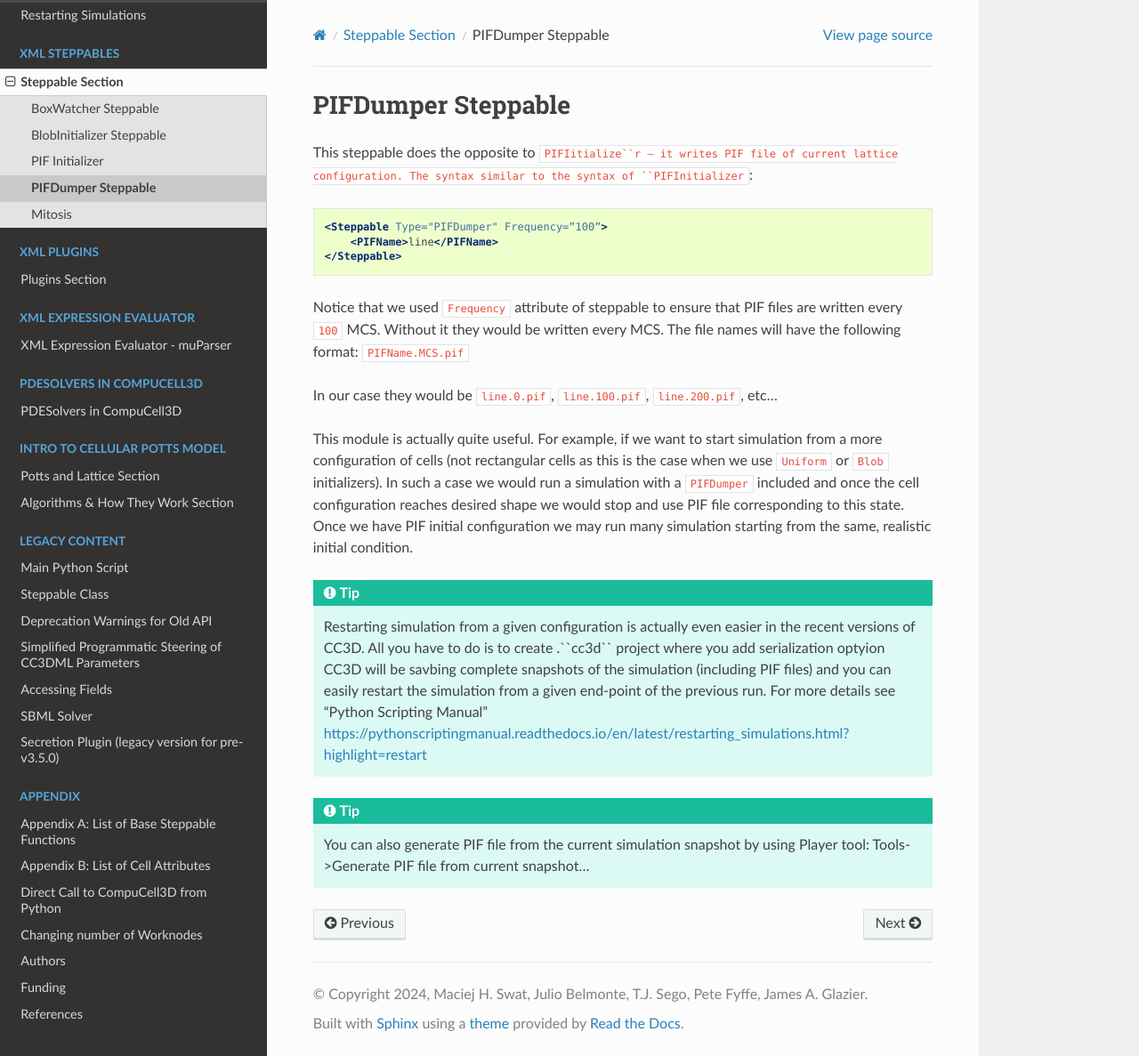
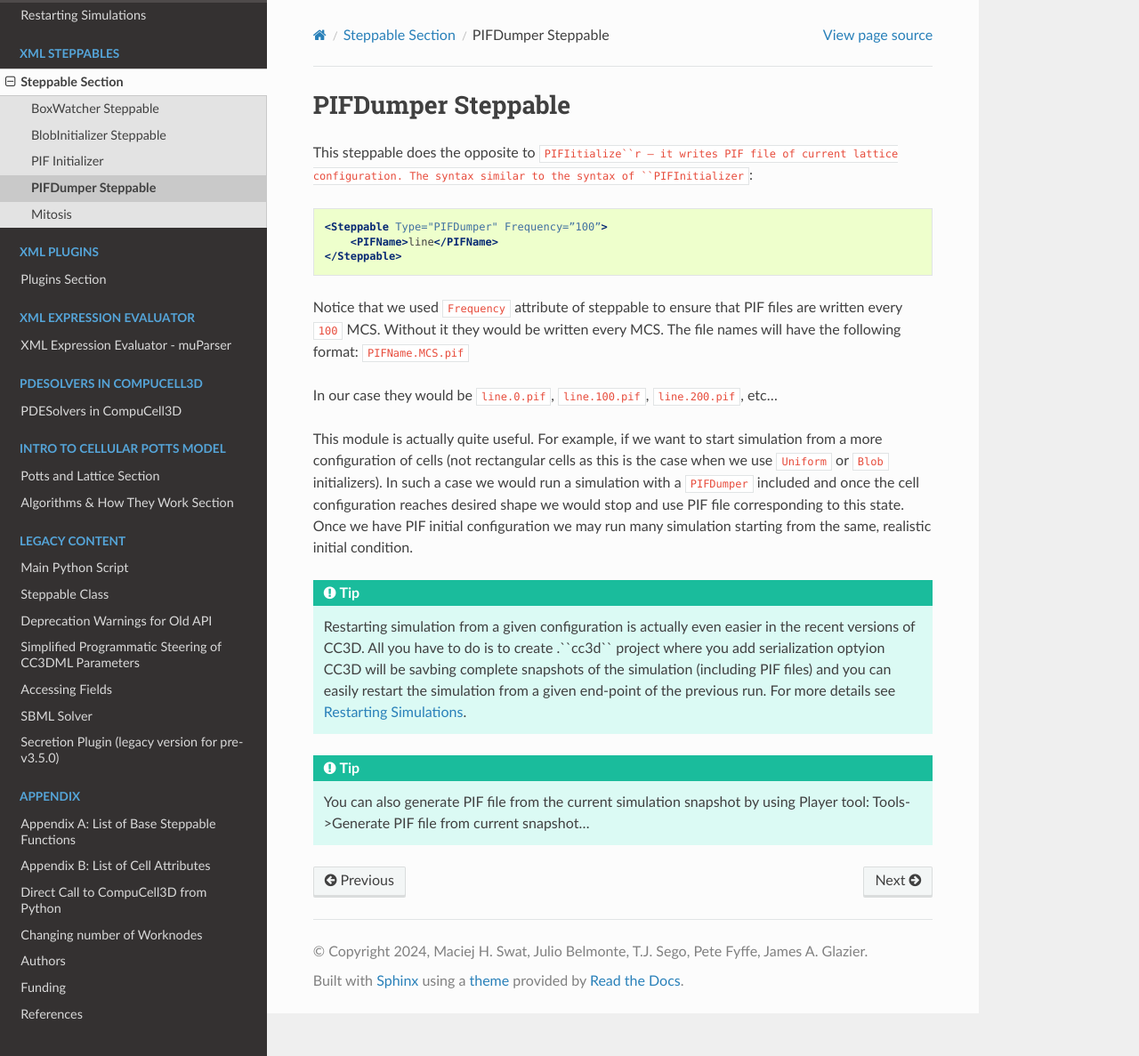
Before and after one commit to CompuCell3D/CompuCell3DReferenceManual, a Sphinx documentation site: the page built from docs/pif_dumper.rst, in a window 1280 px wide and 1187 px high. Shown: the whole window at 89% size. Built offline with Sphinx 7.4.7 and the Read the Docs theme 2.0.0, drawn with Linux system fonts in a browser that asks for light colours; pages that are not in the unit, such as notebooks, are missing from menus.

Commit message:
Removed one PythonScriptingManual link

```diff
--- a/docs/index.rst
+++ b/docs/index.rst
@@ -1,7 +1,7 @@
 .. python_scripting_manual documentation master file, created by
 
 
-CompuCell3D Manual - version 4.5.0
+CompuCell3D Manual - version 4.6.0
 =======================================================
 
 This manual teaches how to leverage Python for complex CompuCell3D simulations.
--- a/docs/pif_dumper.rst
+++ b/docs/pif_dumper.rst
@@ -31,9 +31,7 @@ condition.
     Restarting simulation from a given configuration is actually even easier in the recent
     versions of CC3D. All you have to do is to create .``cc3d`` project where you add serialization optyion
     CC3D will be savbing complete snapshots of the simulation (including PIF files) and you can easily restart
-    the simulation from a given end-point of the previous run. For more details see "Python Scripting Manual"
-    https://pythonscriptingmanual.readthedocs.io/en/latest/restarting_simulations.html?highlight=restart
-
+    the simulation from a given end-point of the previous run. For more details see `Restarting Simulations <restarting_simulations.html>`_.
 
 .. tip::
 
```
